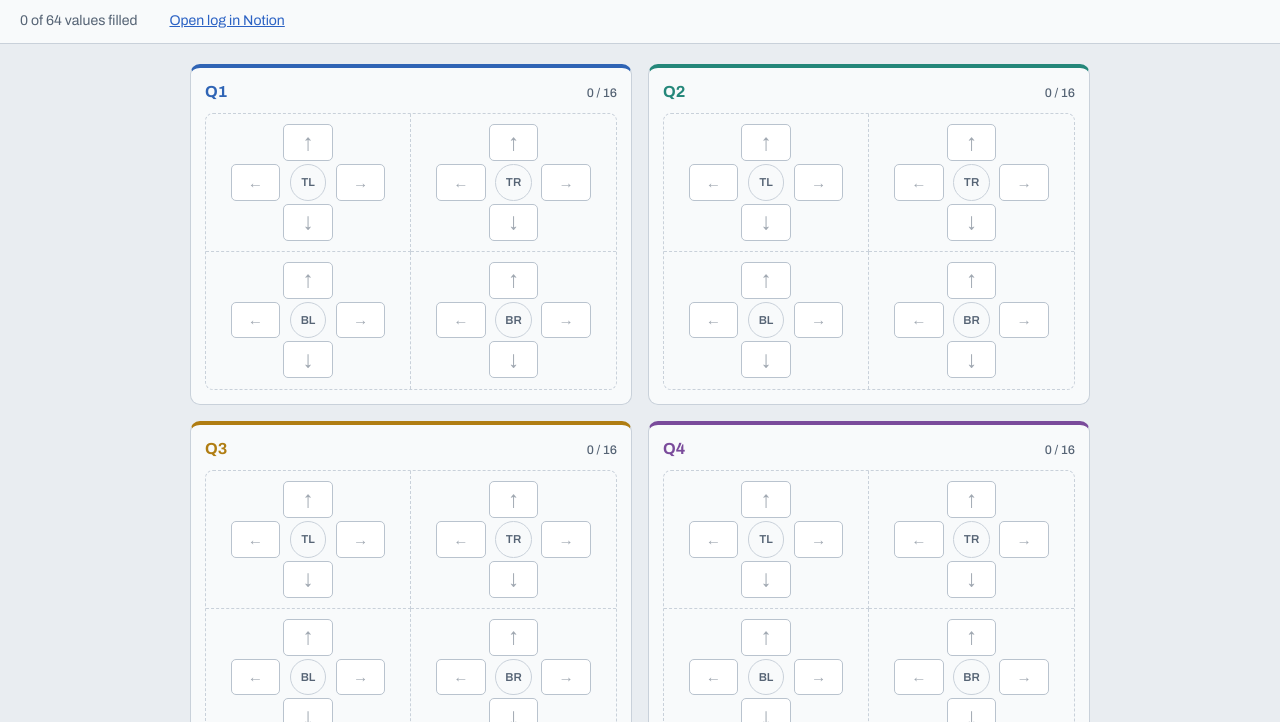
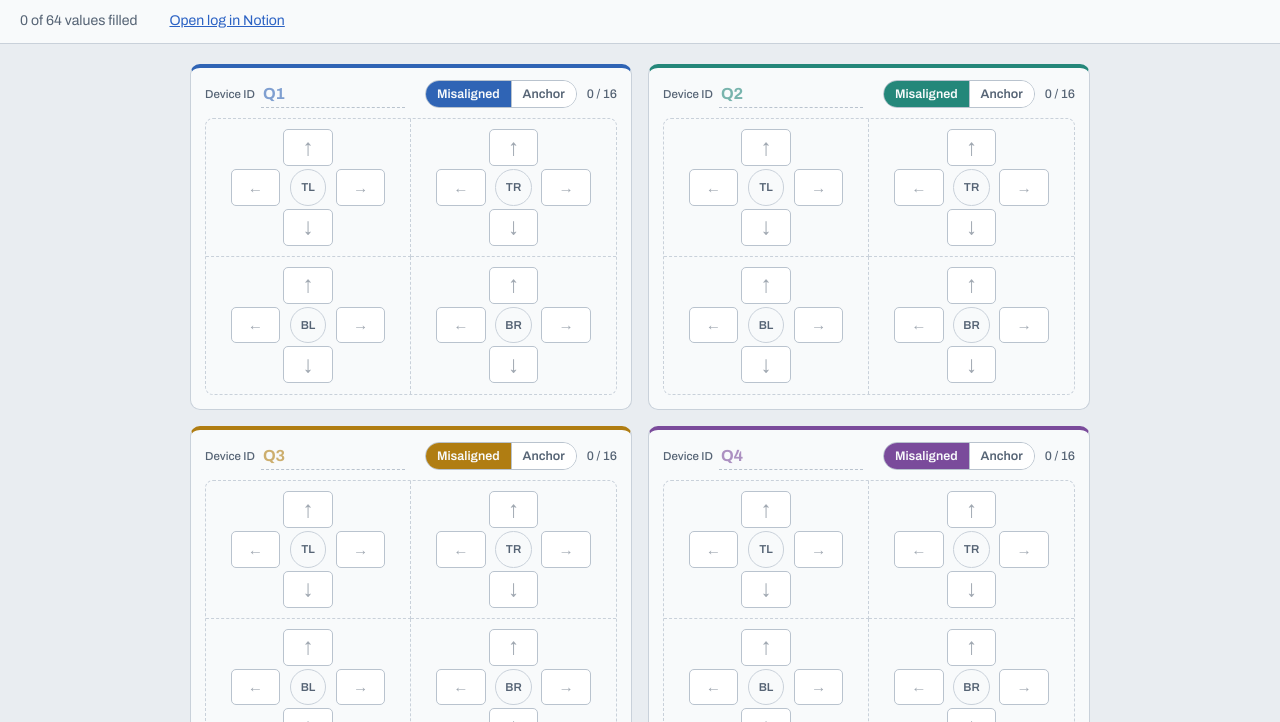
Before and after one commit to DanTheBaguetteMan/quadrant-ticks-tracker, a plain HTML site: page index.html in a window 1280 px wide. Shown: the part 78-800 px from the top of the page. Drawn offline with Linux system fonts and the light colour scheme.

Commit message:
updated index.html

```diff
--- a/index.html
+++ b/index.html
@@ -122,11 +122,24 @@ main { max-width: 1480px; margin: 0 auto; padding: 20px; }
 .quad[data-q="2"] { --qc: var(--q2); }
 .quad[data-q="3"] { --qc: var(--q3); }
 .quad[data-q="4"] { --qc: var(--q4); }
-.quad h2 {
-  margin: 0 0 10px; font-size: 1rem; font-weight: 700; color: var(--qc);
-  display: flex; justify-content: space-between; align-items: baseline;
+.qhead { display: flex; flex-wrap: wrap; align-items: center; gap: 8px 10px; margin: 0 0 10px; }
+.qhead h2 { margin: 0; flex: 1 1 8rem; min-width: 0; display: flex; align-items: center; gap: 6px; }
+.qhead .dev-label { font-size: 0.72rem; font-weight: 500; color: var(--ink-soft); white-space: nowrap; }
+.qhead .dev-id {
+  font: inherit; font-size: 1rem; font-weight: 700; color: var(--qc); font-variant-numeric: tabular-nums;
+  background: transparent; border: 0; border-bottom: 1px dashed var(--field-line); border-radius: 0;
+  padding: 2px 2px; width: 100%; min-width: 0; max-width: 9rem;
 }
-.quad h2 .filled { font-size: 0.78rem; font-weight: 500; color: var(--ink-soft); font-variant-numeric: tabular-nums; }
+.qhead .dev-id::placeholder { color: var(--qc); opacity: 0.6; }
+.qhead .dev-id:hover { border-bottom-color: var(--qc); }
+.qhead .filled { font-size: 0.78rem; font-weight: 500; color: var(--ink-soft); font-variant-numeric: tabular-nums; }
+.mode { display: inline-flex; border: 1px solid var(--field-line); border-radius: 999px; overflow: hidden; flex: 0 0 auto; }
+.mode button {
+  font: inherit; font-size: 0.78rem; font-weight: 600; background: var(--field); color: var(--ink-soft);
+  border: 0; padding: 4px 11px; cursor: pointer;
+}
+.mode button + button { border-left: 1px solid var(--field-line); }
+.mode button[aria-pressed="true"] { background: var(--qc); color: var(--surface); }
 .corners {
   display: grid; grid-template-columns: 1fr 1fr; grid-template-rows: 1fr 1fr;
   border: 1px dashed var(--line); border-radius: 8px;
@@ -219,7 +232,7 @@ main { max-width: 1480px; margin: 0 auto; padding: 20px; }
     <label for="notes">Notes</label>
     <textarea id="notes" placeholder="Optional"></textarea>
   </div>
-  <p class="hint">Each corner has four boxes laid out the way they point: up on top, down below, left and right on the sides. Leave a box empty to skip it. Your unsaved entry is kept in this browser until you save or clear it.</p>
+  <p class="hint">Each corner has four boxes laid out the way they point: up on top, down below, left and right on the sides. Leave a box empty to skip it. Device IDs and the Misaligned/Anchor setting are for reference on screen only; they stay put between entries and aren’t sent to Notion. Your unsaved entry is kept in this browser until you save or clear it.</p>
 </main>
 
 <script>
@@ -245,6 +258,13 @@ main { max-width: 1480px; margin: 0 auto; padding: 20px; }
   var layout = "2x2";
   var saving = false;
   var inputs = {}; // "Q1 TL Up" -> input element
+  // Device IDs and Misaligned/Anchor are for the screen only: they are kept in this
+  // browser across entries and are never sent to Notion.
+  var MODES = [["misaligned", "Misaligned"], ["anchor", "Anchor"]];
+  var SETUP_KEY = "quadrant-input-devices-v1";
+  var devInputs = {};
+  var modeGroups = {};
+  var setup = { ids: { 1: "", 2: "", 3: "", 4: "" }, modes: { 1: "misaligned", 2: "misaligned", 3: "misaligned", 4: "misaligned" } };
 
   function today() {
     var d = new Date();
@@ -259,15 +279,45 @@ main { max-width: 1480px; margin: 0 auto; padding: 20px; }
     quad.className = "quad";
     quad.dataset.q = String(q);
     quad.setAttribute("aria-label", "Quadrant " + q);
+    var head = document.createElement("div");
+    head.className = "qhead";
     var h = document.createElement("h2");
-    var ht = document.createElement("span");
-    ht.textContent = "Q" + q;
+    var devLabel = document.createElement("label");
+    devLabel.className = "dev-label";
+    devLabel.htmlFor = "dev-" + q;
+    devLabel.textContent = "Device ID";
+    var dev = document.createElement("input");
+    dev.type = "text";
+    dev.id = "dev-" + q;
+    dev.className = "dev-id";
+    dev.placeholder = "Q" + q;
+    dev.maxLength = 24;
+    dev.autocomplete = "off";
+    dev.spellcheck = false;
+    dev.dataset.q = String(q);
+    devInputs[q] = dev;
+    h.appendChild(devLabel); h.appendChild(dev);
+    var mode = document.createElement("div");
+    mode.className = "mode";
+    mode.setAttribute("role", "group");
+    mode.setAttribute("aria-label", "Quadrant " + q + " mode");
+    modeGroups[q] = [];
+    MODES.forEach(function (m) {
+      var b = document.createElement("button");
+      b.type = "button";
+      b.dataset.mode = m[0];
+      b.dataset.q = String(q);
+      b.textContent = m[1];
+      b.setAttribute("aria-pressed", "false");
+      mode.appendChild(b);
+      modeGroups[q].push(b);
+    });
     var hf = document.createElement("span");
     hf.className = "filled";
     hf.dataset.filledFor = String(q);
     hf.textContent = "0 / 16";
-    h.appendChild(ht); h.appendChild(hf);
-    quad.appendChild(h);
+    head.appendChild(h); head.appendChild(mode); head.appendChild(hf);
+    quad.appendChild(head);
     var corners = document.createElement("div");
     corners.className = "corners";
     CORNERS.forEach(function (c) {
@@ -350,6 +400,40 @@ main { max-width: 1480px; margin: 0 auto; padding: 20px; }
     }
   }
 
+  // Device setup (screen only)
+  function quadName(q) { return (setup.ids[q] || "").trim() || ("Q" + q); }
+  function applySetup() {
+    for (var q = 1; q <= 4; q++) {
+      devInputs[q].value = setup.ids[q] || "";
+      modeGroups[q].forEach(function (b) {
+        b.setAttribute("aria-pressed", b.dataset.mode === setup.modes[q] ? "true" : "false");
+      });
+      var quadEl = board.querySelector('.quad[data-q="' + q + '"]');
+      quadEl.setAttribute("aria-label", quadName(q));
+    }
+  }
+  function storeSetup() {
+    try { localStorage.setItem(SETUP_KEY, JSON.stringify(setup)); } catch (e) {}
+  }
+  function loadSetup() {
+    var d = null;
+    try { d = JSON.parse(localStorage.getItem(SETUP_KEY) || "null"); } catch (e) { d = null; }
+    if (d && typeof d === "object") {
+      for (var q = 1; q <= 4; q++) {
+        if (d.ids && typeof d.ids[q] === "string") setup.ids[q] = d.ids[q].slice(0, 24);
+        if (d.modes && (d.modes[q] === "misaligned" || d.modes[q] === "anchor")) setup.modes[q] = d.modes[q];
+      }
+    }
+    applySetup();
+  }
+  board.addEventListener("click", function (e) {
+    var b = e.target.closest(".mode button");
+    if (!b) return;
+    setup.modes[b.dataset.q] = b.dataset.mode;
+    applySetup();
+    storeSetup();
+  });
+
   // Draft persistence (this browser only)
   var draftTimer = null;
   function saveDraft() {
@@ -387,11 +471,20 @@ main { max-width: 1480px; margin: 0 auto; padding: 20px; }
   segBtns.forEach(function (b) {
     b.addEventListener("click", function () { setLayout(b.dataset.layout); saveDraft(); });
   });
-  board.addEventListener("input", function () { updateCounts(); saveDraft(); });
+  board.addEventListener("input", function (e) {
+    if (e.target.classList.contains("dev-id")) {
+      setup.ids[e.target.dataset.q] = e.target.value;
+      board.querySelector('.quad[data-q="' + e.target.dataset.q + '"]').setAttribute("aria-label", quadName(e.target.dataset.q));
+      storeSetup();
+      return;
+    }
+    updateCounts(); saveDraft();
+  });
   board.addEventListener("keydown", function (e) {
     if (e.key === "Enter" && e.target.tagName === "INPUT") {
       e.preventDefault();
-      var all = Array.prototype.slice.call(board.querySelectorAll("input")).filter(function (i) { return i.offsetParent !== null; });
+      if (e.target.classList.contains("dev-id")) { e.target.blur(); return; }
+      var all = Array.prototype.slice.call(board.querySelectorAll(".pad input")).filter(function (i) { return i.offsetParent !== null; });
       var idx = all.indexOf(e.target);
       if (idx > -1 && idx < all.length - 1) all[idx + 1].focus();
     }
@@ -469,6 +562,7 @@ main { max-width: 1480px; margin: 0 auto; padding: 20px; }
       });
   });
 
+  loadSetup();
   loadDraft();
   setLayout(layout);
 })();
```
